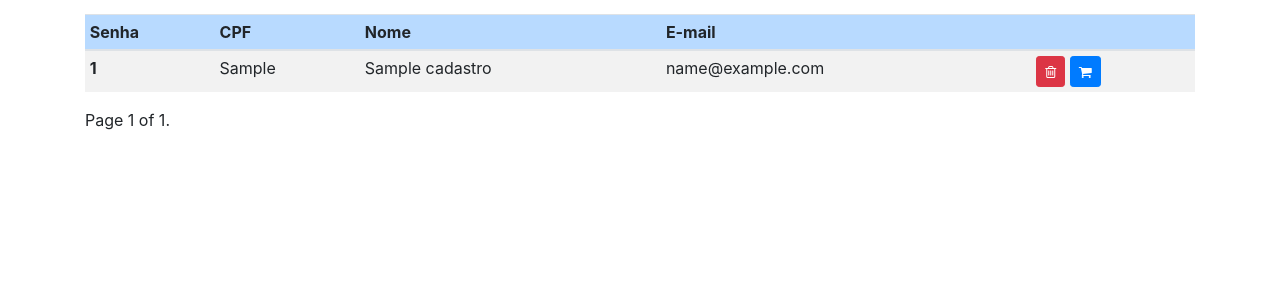
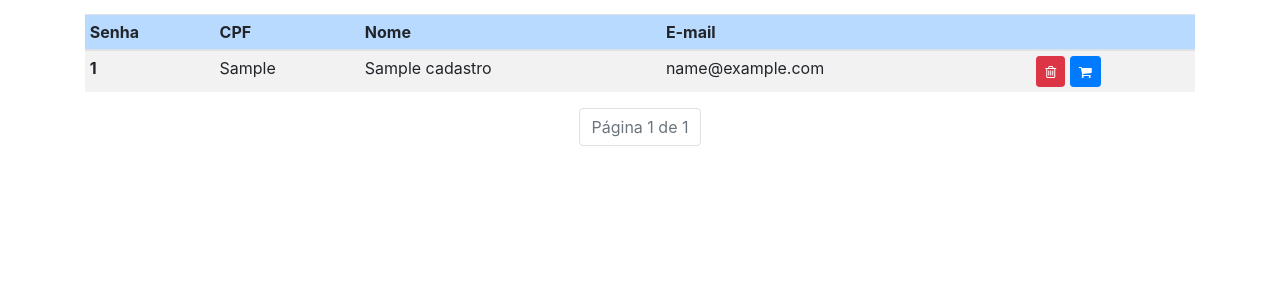
Before and after one commit to jwestarb/bazar, a Django app: page /cadastro/ in a window 1280 px wide. Shown: the part 358-658 px from the top of the page. Run offline with Django 3.2, Linux system fonts and the light colour scheme; tables that the repository leaves empty hold one stand-in row (values such as "Sample post"); parts of the project's set-up code (start-up, migrations or seed data) failed here and were passed over; some libraries are stand-ins or nearby versions.

Commit message:
Paginação nos cadastros

```diff
--- a/templates/cadastro.html
+++ b/templates/cadastro.html
@@ -87,23 +87,22 @@
        </tbody>
     </table>
 
-    <div class="pagination">
-        <span class="step-links">
-            {% if cadastros.has_previous %}
-                <a href="?page=1">&laquo; first</a>
-                <a href="?page={{ cadastros.previous_page_number }}">previous</a>
-            {% endif %}
+    <nav aria-label="Paginação">
+      <ul class="pagination justify-content-center">
+      {% if cadastros.has_previous %}
+            <li class="page-item"><a class="page-link" href="?page=1">Primeira</a></li>
+            <li class="page-item"><a class="page-link" href="?page={{ cadastros.previous_page_number }}">Anterior</a></li>
+      {% endif %}
+            <li class="page-item disabled">
+                <a class="page-link" href="#" tabindex="-1">Página {{ cadastros.number }} de {{ cadastros.paginator.num_pages }}</a>
+            </li>
+      {% if cadastros.has_next %}
+            <li class="page-item"><a class="page-link" href="?page={{ cadastros.next_page_number }}">Próxima</a></li>
+            <li class="page-item"><a class="page-link" href="?page={{ cadastros.paginator.num_pages }}">Última</a></li>
+      {% endif %}
+      </ul>
+    </nav>
 
-            <span class="current">
-                Page {{ cadastros.number }} of {{ cadastros.paginator.num_pages }}.
-            </span>
-
-            {% if cadastros.has_next %}
-                <a href="?page={{ cadastros.next_page_number }}">next</a>
-                <a href="?page={{ cadastros.paginator.num_pages }}">last &raquo;</a>
-            {% endif %}
-        </span>
-    </div>
 
 </div>
 {% endblock %}
```
